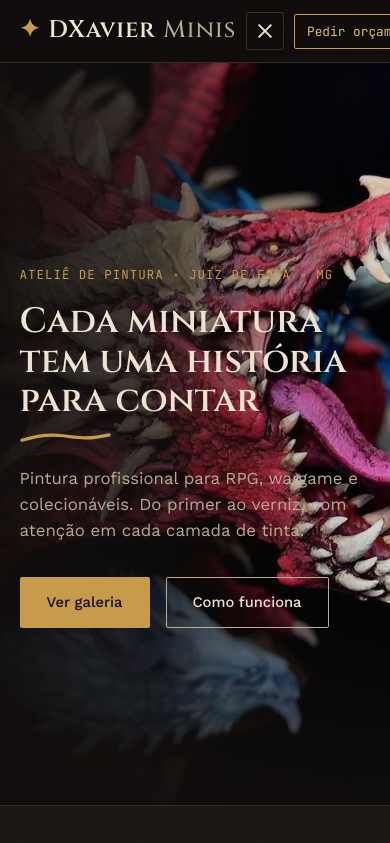
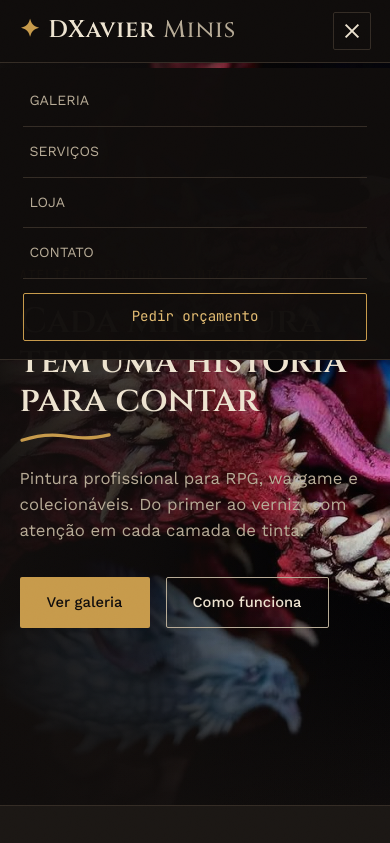
Before and after one commit to jadineigxavier/dxavierminis, a plain HTML site: page index.html in a window 390 px wide. Both pictures are taken after a click on the button "Abrir menu". Shown: the top 843 px of the page. Drawn offline with nearby package versions, Linux system fonts and the light colour scheme.

Commit message:
Add responsive navigation styles for mobile view

```diff
--- a/css/style.css
+++ b/css/style.css
@@ -86,6 +86,13 @@ img { max-width: 100%; display: block; }
 .logo-mark { color: var(--brass); }
 .logo-thin { font-weight: 500; color: var(--bone-dim); }
 
+.nav-wrap {
+  display: flex;
+  align-items: center;
+  gap: 16px;
+  flex: 1;
+}
+
 .nav {
   display: flex;
   gap: 12px;
@@ -150,8 +157,8 @@ img { max-width: 100%; display: block; }
   .site-header { padding: 14px 5vw; }
   .nav-toggle { display: flex; }
 
-  /* Menu vira um painel que desliza abaixo do cabeçalho */
-  .nav {
+  /* Menu (links + botão de orçamento) vira um painel único que desliza abaixo do cabeçalho */
+  .nav-wrap {
     position: fixed;
     top: 68px;
     left: 0;
@@ -169,11 +176,15 @@ img { max-width: 100%; display: block; }
     transition: opacity 0.2s ease, transform 0.2s ease, visibility 0.2s;
     z-index: 99;
   }
-  .nav.is-open {
+  .nav-wrap.is-open {
     opacity: 1;
     visibility: visible;
     transform: translateY(0);
     pointer-events: auto;
+  }
+  .nav {
+    flex-direction: column;
+    gap: 0;
   }
   .nav a {
     padding: 14px 6px;
@@ -182,13 +193,17 @@ img { max-width: 100%; display: block; }
     border-radius: 0;
     text-align: left;
   }
+  .nav-cta {
+    margin-top: 14px;
+    text-align: center;
+    padding: 12px 16px;
+  }
 }
 
-/* Telas bem estreitas: evita que logo + botão + CTA apertem demais */
+/* Telas bem estreitas: evita que logo + botão hambúrguer apertem demais */
 @media (max-width: 420px) {
   .site-header { gap: 10px; padding: 12px 5vw; }
   .logo { font-size: 1.5rem; }
-  .nav-cta { padding: 8px 12px; font-size: 0.8rem; }
 }
 
 /* ============================================
```
